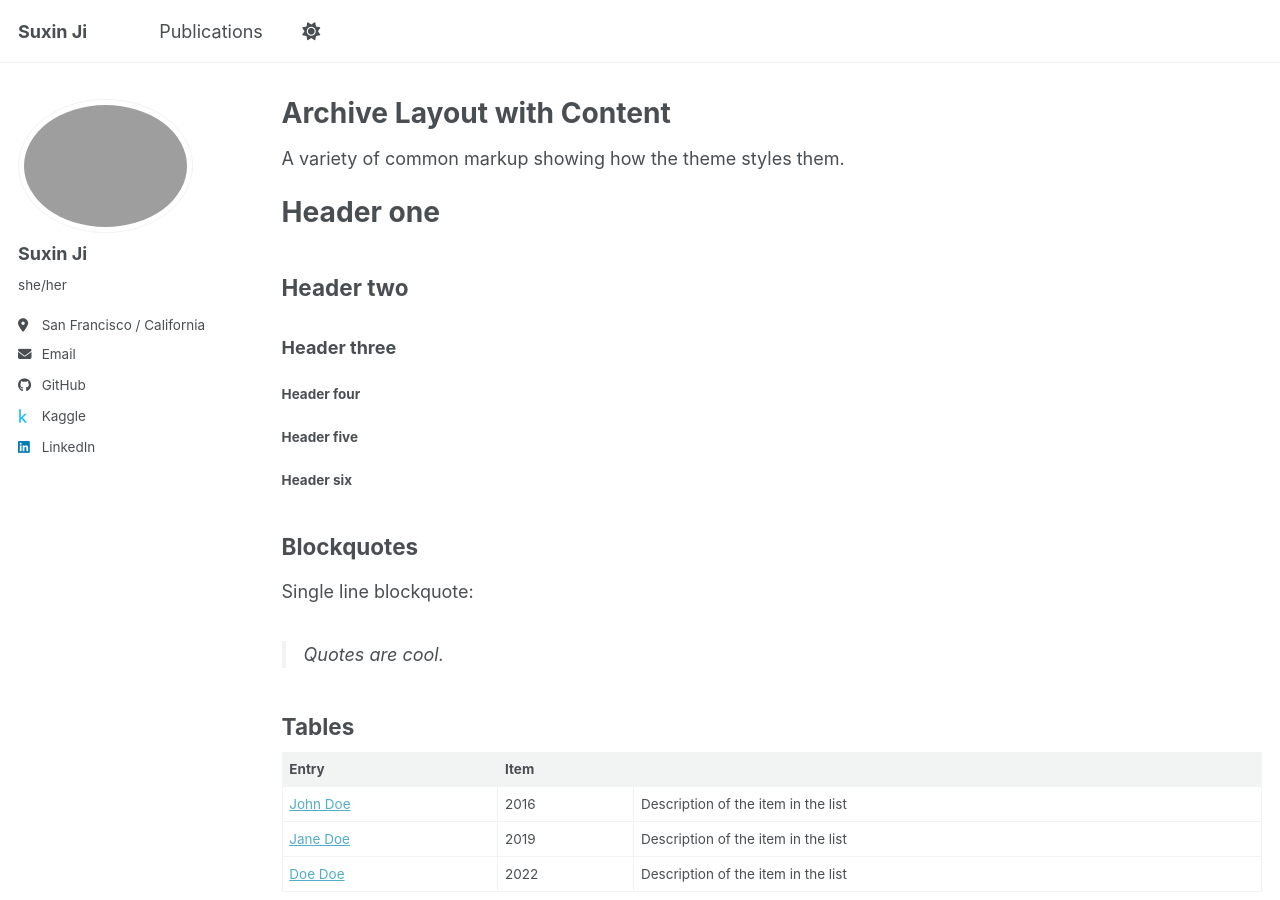
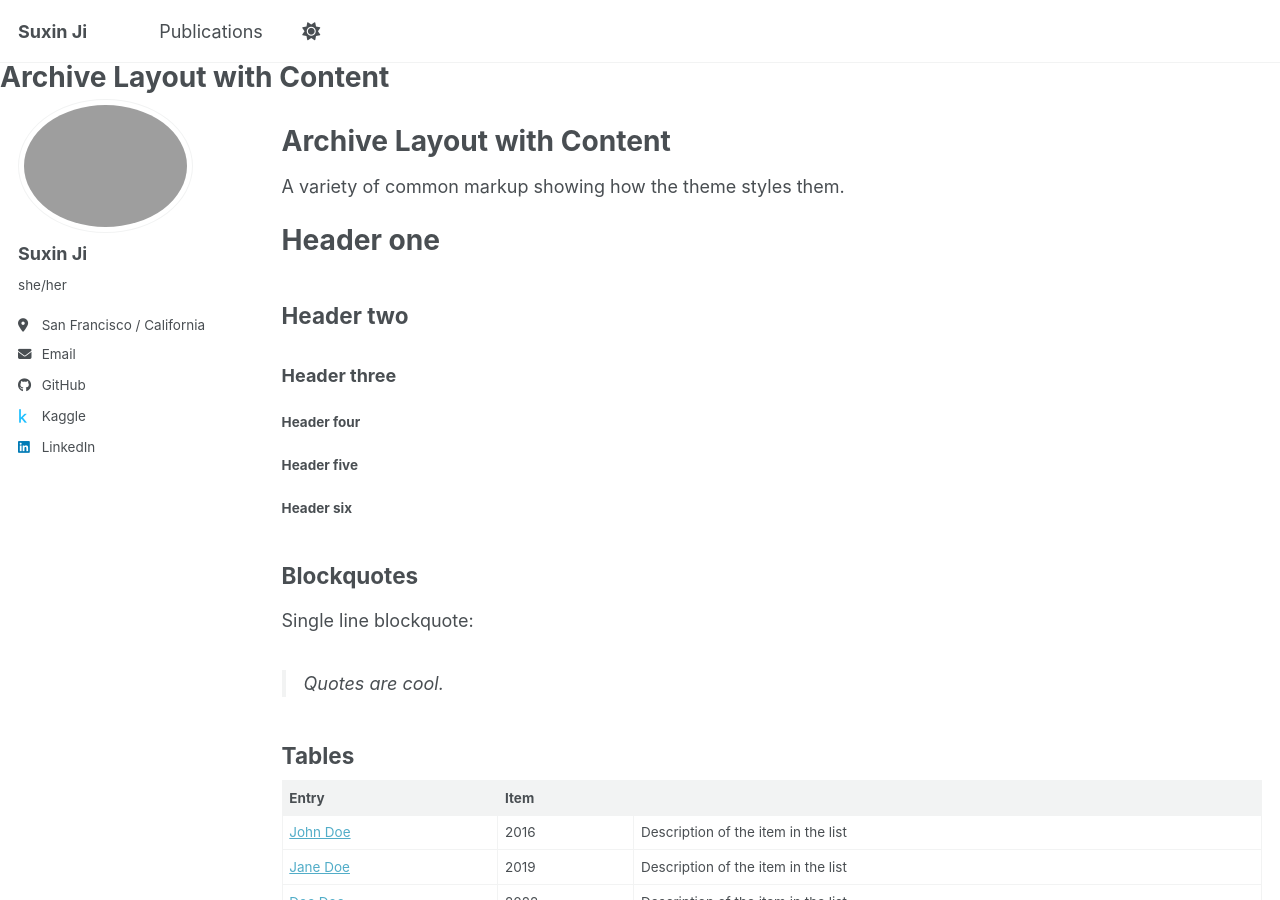
Before and after one commit to suxinji/suxinji.github.io, a Jekyll site: the page built from _pages/archive-layout-with-content.md, in a window 1280 px wide and 900 px high. Built offline with Jekyll 4.4.1, drawn with Linux system fonts in a browser that asks for light colours; a script bundle is joined from its source files by our own code; library files that are not in the unit come from our copies; some of the changed lines change nothing that is shown.

Commit message:
Update archive.html

```diff
--- a/_layouts/archive.html
+++ b/_layouts/archive.html
@@ -2,9 +2,15 @@
 layout: default
 ---
 
-{% if page.header.overlay_color or page.header.overlay_image or page.header.image %}
+<!-- {% if page.header.overlay_color or page.header.overlay_image or page.header.image %}
   {% include page__hero.html %}
-{% endif %}
+{% endif %} -->
+
+{% unless page.hide_title %}
+  {% unless page.header.overlay_color or page.header.overlay_image %}
+    <h1 class="page__title">{{ page.title }}</h1>
+  {% endunless %}
+{% endunless %}
 
 {% if page.url != "/" and site.breadcrumbs %}
   {% unless paginator %}
```
